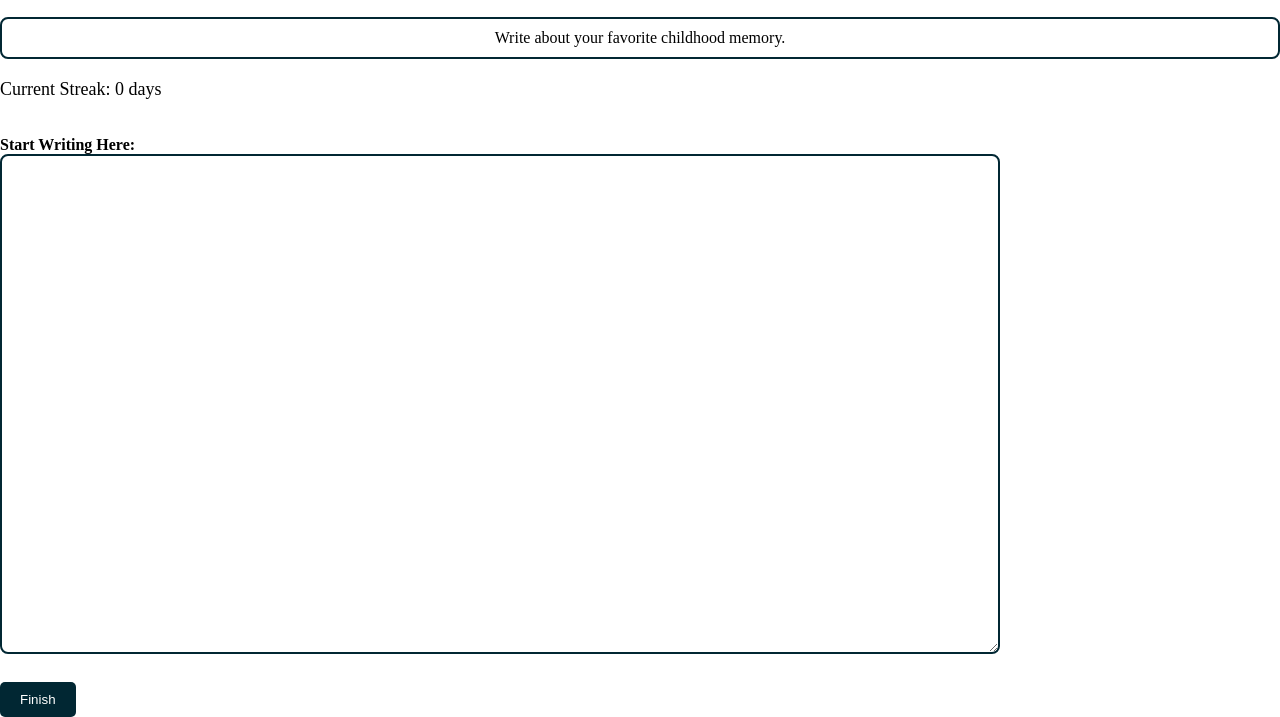
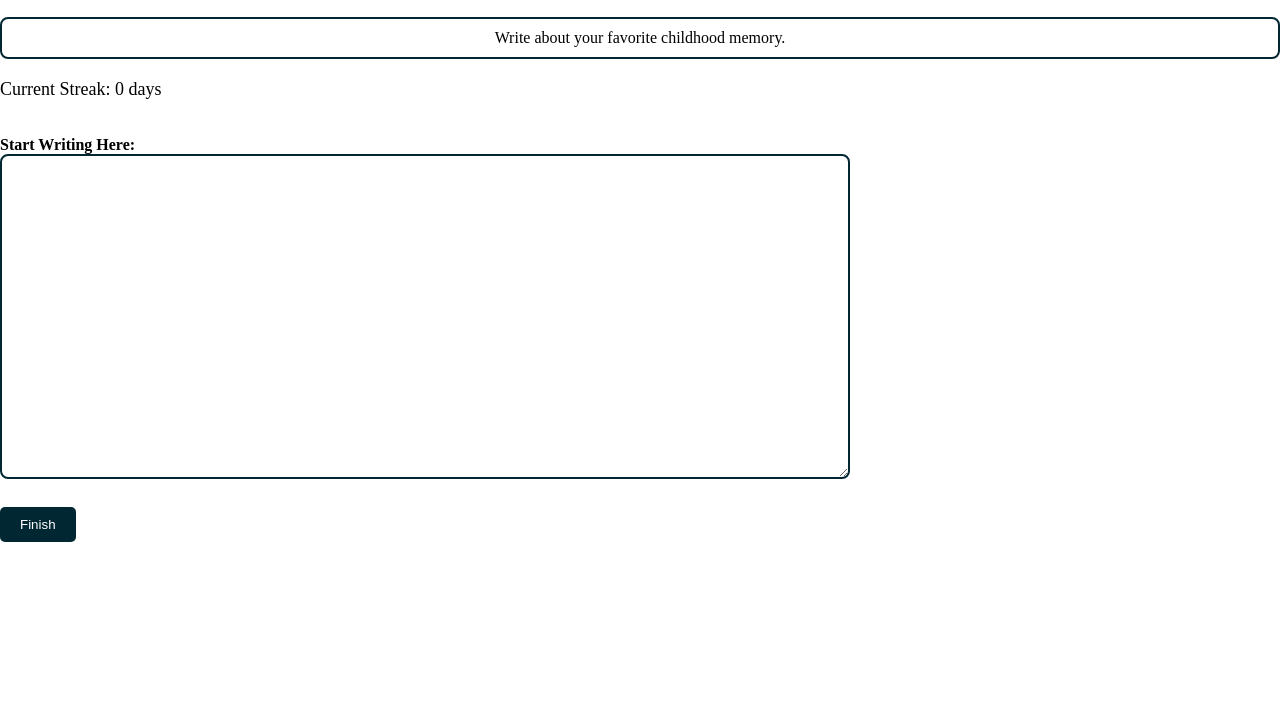
Before and after one commit to 0vrmrw/0vrmrw.github.io, a plain HTML site: page prompt.html in a window 1280 px wide. Shown: the part 144-861 px from the top of the page. After the commit the page ends 800 px from the top, so only its background shows below. Drawn offline with Linux system fonts and the light colour scheme.

Commit message:
Update style.css

```diff
--- a/style.css
+++ b/style.css
@@ -118,8 +118,8 @@ label {
 }
 
 textarea {
-   width: 1000px;
-   height: 500px;
+   width: 850px;
+   height: 325px;
    padding: 10px;
    border: 2px solid #012733;
    border-radius: 8px;
```
